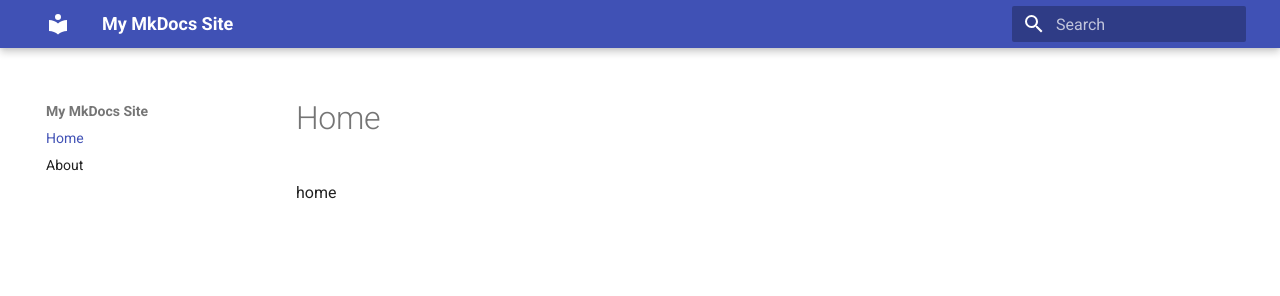
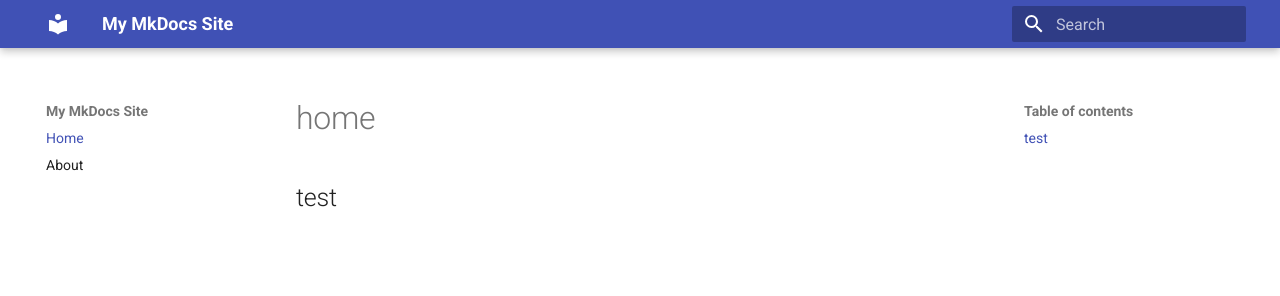
Before and after one commit to ntngrillo/startNTA, an MkDocs documentation site: the page built from docs/index.md, in a window 1280 px wide. Shown: the top 296 px of the page. Built offline with MkDocs 1.6.1 and Material for MkDocs 9.7.7, drawn with Linux system fonts in a browser that asks for light colours.

Commit message:
Update index.md

```diff
--- a/docs/index.md
+++ b/docs/index.md
@@ -1 +1,2 @@
-home
+# home
+## test
```
